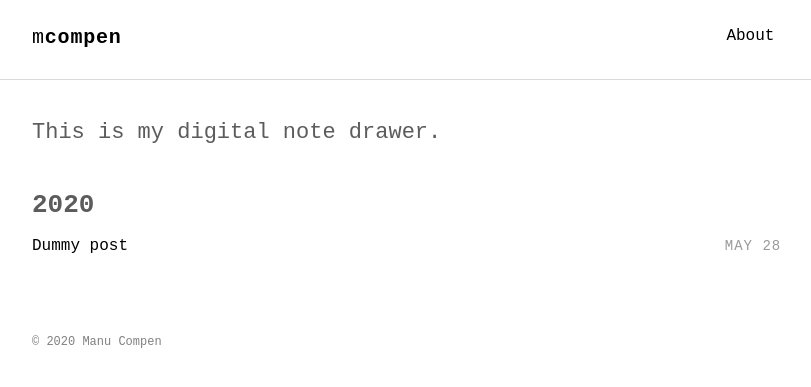
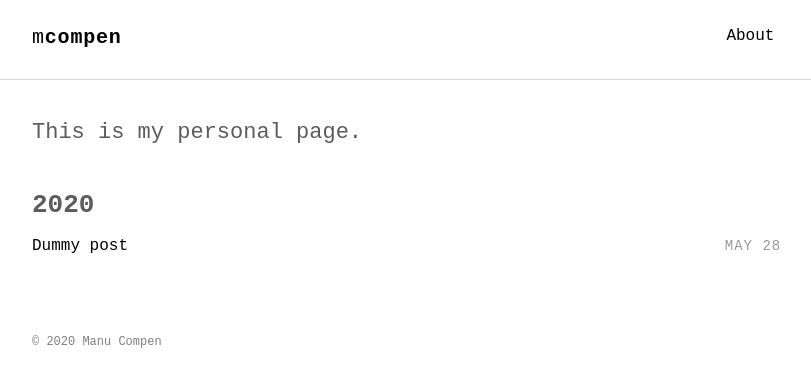
Before and after one commit to mcompen/mcompen.github.io, a Jekyll site: the page built from index.html, in a window 1280 px wide. Shown: the top 387 px of the page, without its empty margins (232-1043 px from the left). Built offline with Jekyll 4.4.1, drawn with Linux system fonts in a browser that asks for light colours; some web fonts are replaced.

Commit message:
minor changes in texts

```diff
--- a/_includes/intro.html
+++ b/_includes/intro.html
@@ -1,5 +1,5 @@
 <section class="intro">
   <div class="container">
-    <p class="lead">This is my digital note drawer.</p>
+    <p class="lead">This is my personal page.</p>
   </div>
 </section>
```
